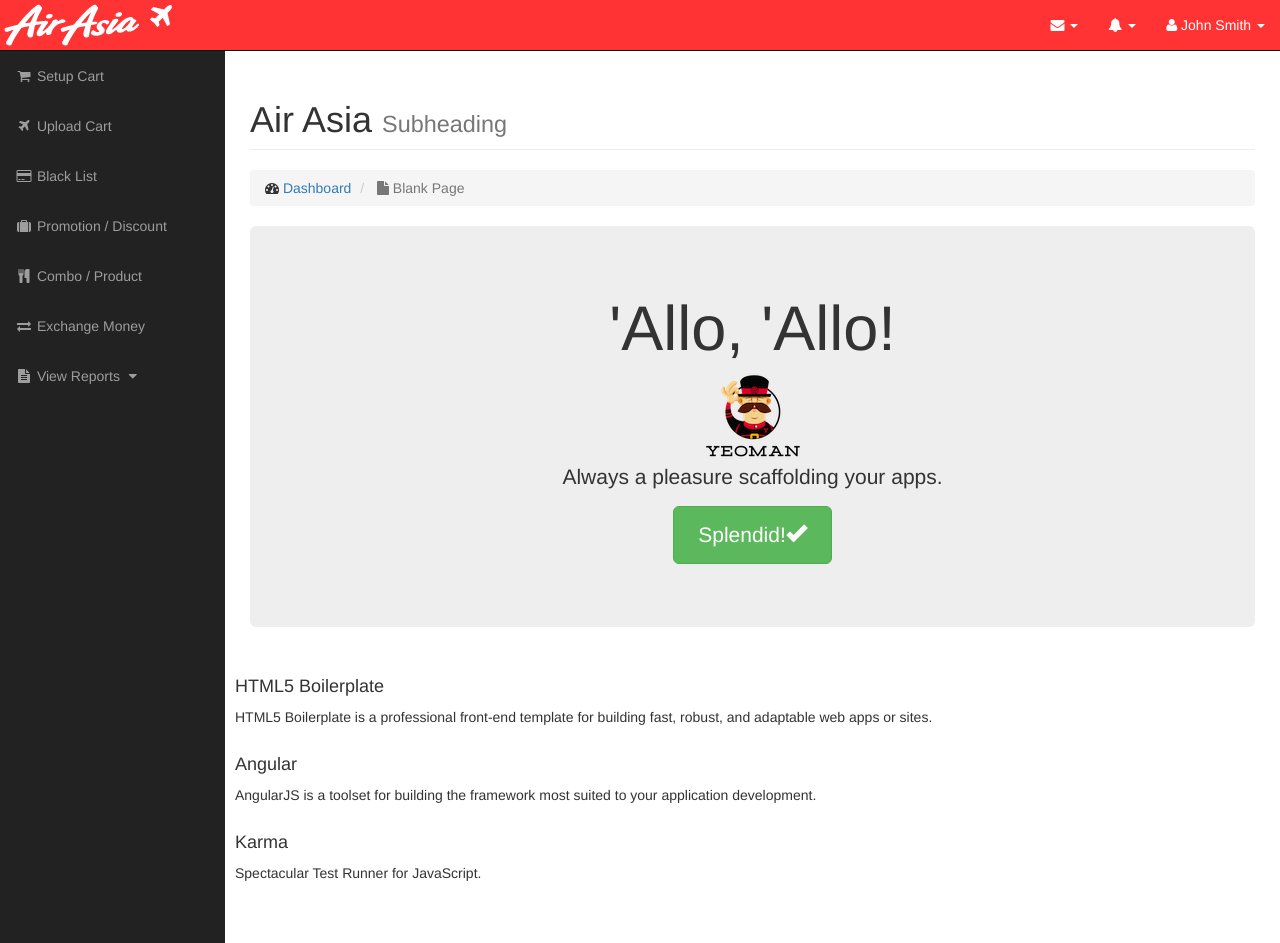
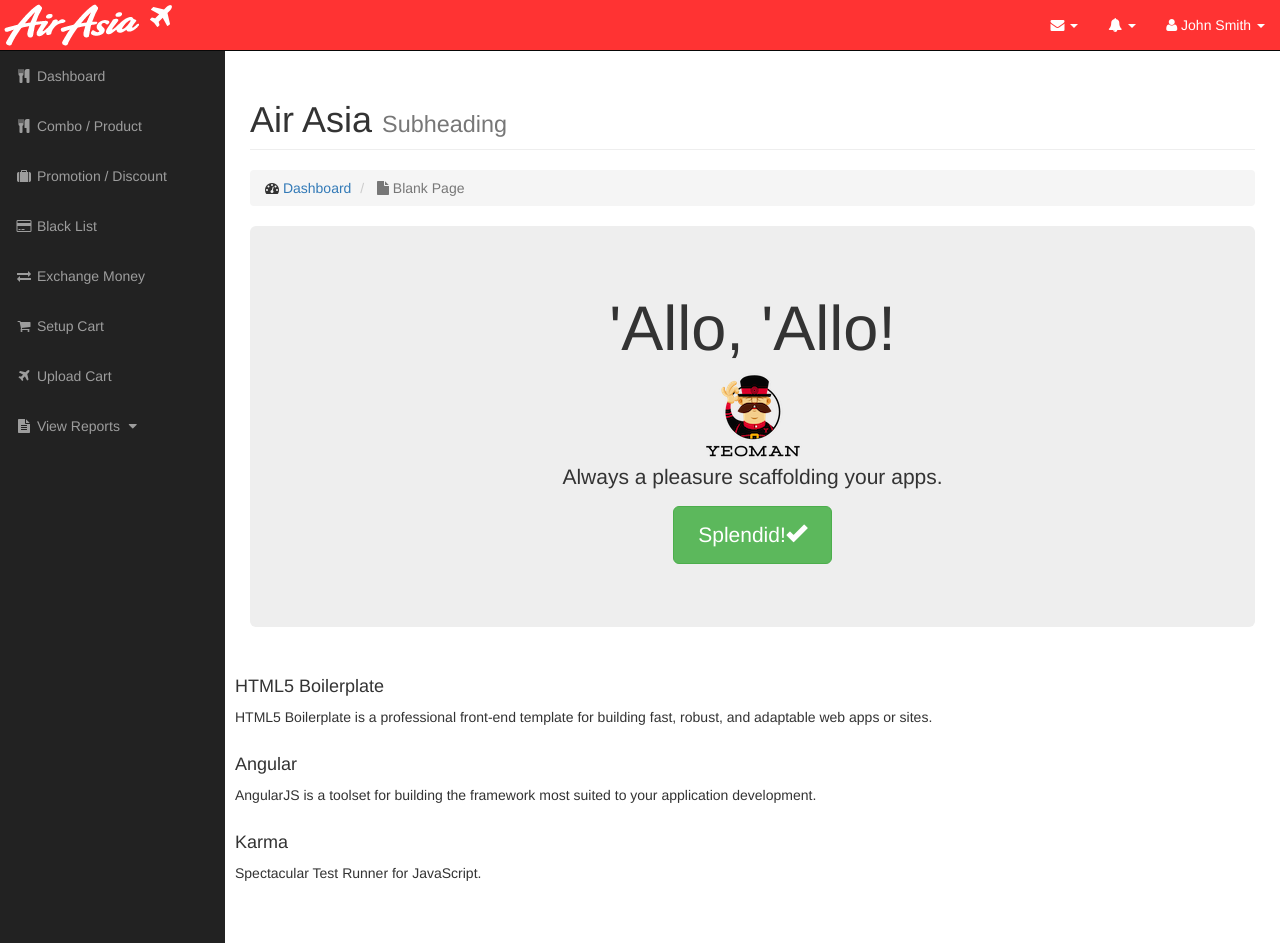
Before and after one commit to jigkoh3/InflightHub, a website: page app/index.html in a window 1280 px wide. Drawn offline with nearby package versions, Linux system fonts and the light colour scheme; some packages are replaced by stand-ins of ours; files that its build step writes are made by us from their sources; a script that the page names is missing; files whose address does not match are found by name.

Commit message:
update menu sequence

```diff
--- a/app/index.html
+++ b/app/index.html
@@ -153,23 +153,28 @@
             <div class="collapse navbar-collapse navbar-ex1-collapse">
                 <ul class="nav navbar-nav side-nav ul-bar">
                     <li>
+                        <a ng-href="#/"><i class="fa fa-fw fa-cutlery"></i> Dashboard</a>
+                    </li>
+                    <li>
+                        <a ng-href="#/comboProduct"><i class="fa fa-fw fa-cutlery"></i> Combo / Product</a>
+                    </li>
+                    <li>
+                        <a ng-href="#/promotionDiscount"><i class="fa fa-fw fa-suitcase"></i> Promotion /  Discount</a>
+                    </li>
+                    <li>
+                        <a ng-href="#/blackList"><i class="fa fa-fw fa-credit-card"></i> Black List</a>
+                    </li>
+                    <li>
+                        <a ng-href="#/exchangeMoney"><i class="fa fa-fw fa-exchange"></i> Exchange Money</a>
+                    </li>
+                    <li>
                         <a ng-href="#/setupCart"><i class="fa fa-fw fa-shopping-cart"></i> Setup Cart</a>
                     </li>
                     <li>
                         <a ng-href="#/uploadCart"><i class="fa fa-fw fa-plane"></i> Upload Cart</a>
                     </li>
-                    <li>
-                        <a ng-href="#/blackList"><i class="fa fa-fw fa-credit-card"></i> Black List</a>
-                    </li>
-                    <li>
-                        <a ng-href="#/promotionDiscount"><i class="fa fa-fw fa-suitcase"></i> Promotion /  Discount</a>
-                    </li>
-                    <li>
-                        <a ng-href="#/comboProduct"><i class="fa fa-fw fa-cutlery"></i> Combo / Product</a>
-                    </li>
-                    <li>
-                        <a ng-href="#/exchangeMoney"><i class="fa fa-fw fa-exchange"></i> Exchange Money</a>
-                    </li>
+
+
                     <li>
                         <a href="javascript:;" data-toggle="collapse" data-target="#demo"><i class="fa fa-fw fa-file-text"></i> View Reports <i class="fa fa-fw fa-caret-down"></i></a>
                         <ul id="demo" class="collapse">
@@ -223,7 +228,7 @@
     <!-- bower:js -->
     <script src="bower_components/jquery/dist/jquery.js"></script>
     <script src="bower_components/angular/angular.js"></script>
-    <!--<script src="bower_components/bootstrap/dist/js/bootstrap.js"></script>-->
+    <script src="bower_components/bootstrap/dist/js/bootstrap.js"></script>
     <script src="bower_components/angular-animate/angular-animate.js"></script>
     <script src="bower_components/angular-cookies/angular-cookies.js"></script>
     <script src="bower_components/angular-resource/angular-resource.js"></script>
```
